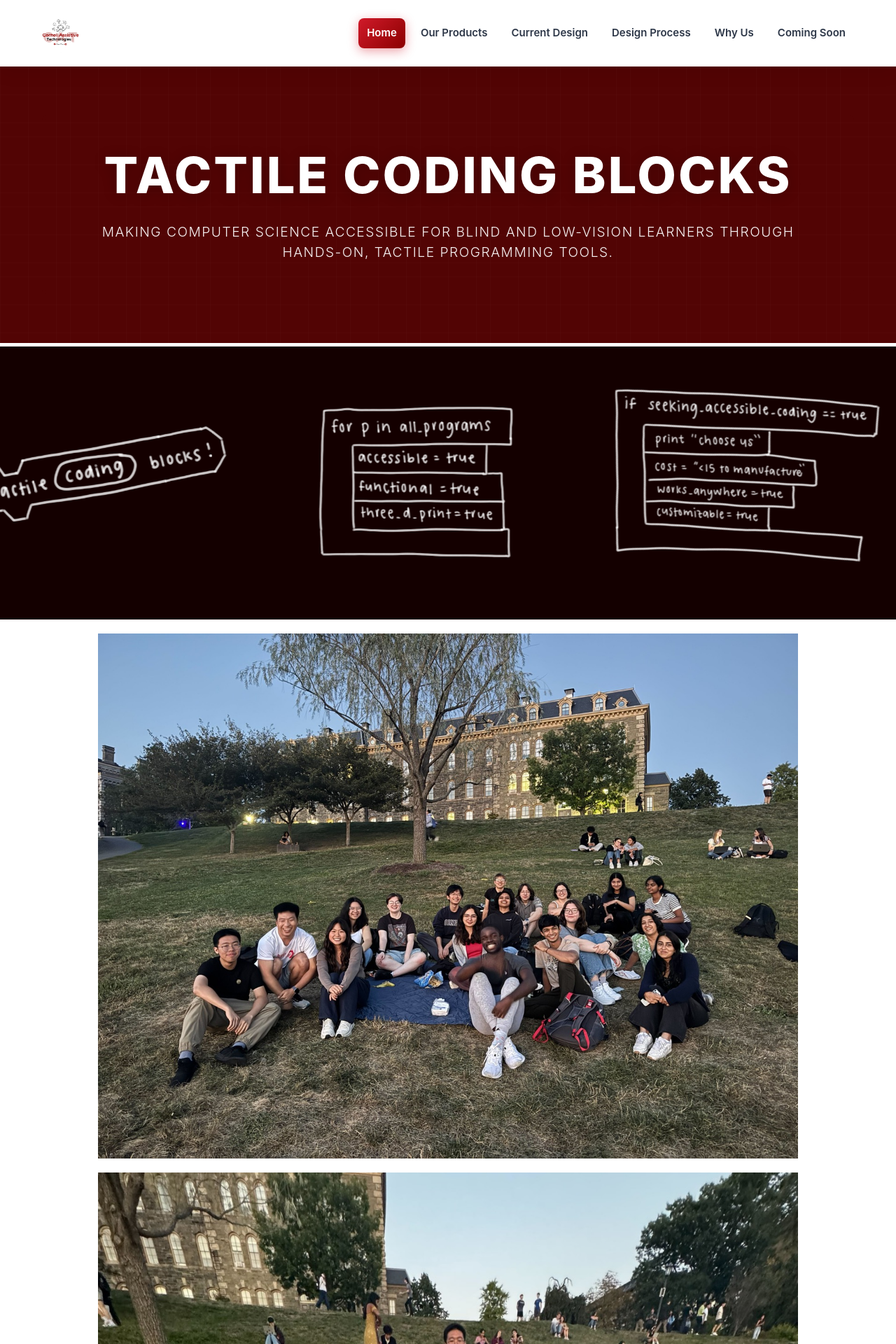
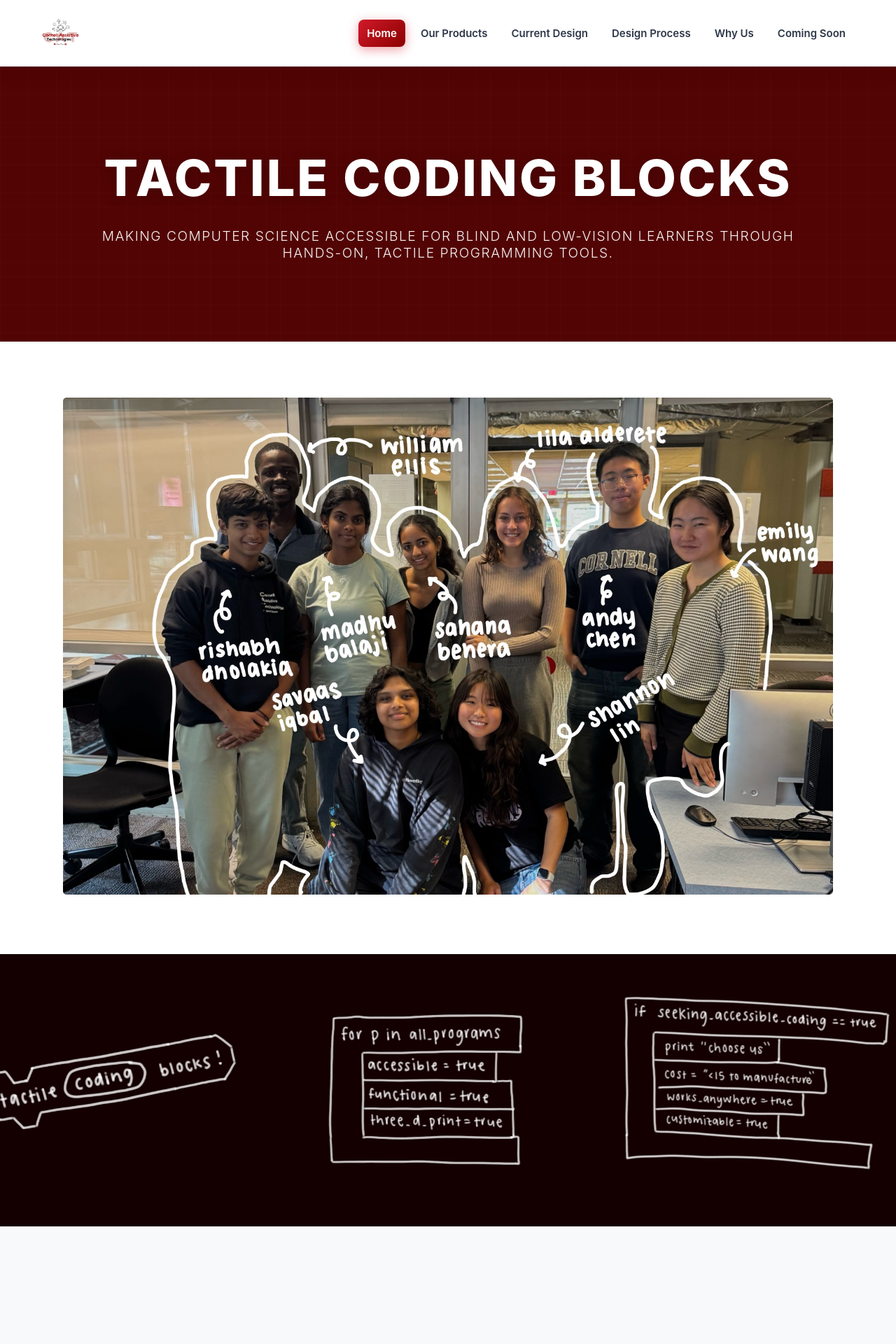
Before and after one commit to cornellassist/tactile-coding-blocks-website, a React (Vite) app: page / in a window 1280 px wide. Shown: the top 1920 px of the page at 70% size. After the commit the page ends 1752 px from the top, so only its background shows below. Built offline with nearby package versions, Linux system fonts and the light colour scheme.

Commit message:
Added annotated photo

```diff
--- a/src/index.css
+++ b/src/index.css
@@ -1,53 +1,7 @@
 :root {
-  font-family: system-ui, Avenir, Helvetica, Arial, sans-serif;
-  line-height: 1.5;
-  font-weight: 400;
-
-  color-scheme: light dark;
-  color: rgba(255, 255, 255, 0.87);
-  background-color: #242424;
-
-  font-synthesis: none;
-  text-rendering: optimizeLegibility;
-  -webkit-font-smoothing: antialiased;
-  -moz-osx-font-smoothing: grayscale;
+  font-family: 'Inter', system-ui, -apple-system, sans-serif;
 }
 
 body {
   margin: 0;
-  display: flex;
-  place-items: center;
-  min-width: 320px;
-  min-height: 100vh;
 }
-
-h1 {
-  font-size: 3.2em;
-  line-height: 1.1;
-}
-
-button {
-  border-radius: 8px;
-  border: 1px solid transparent;
-  padding: 0.6em 1.2em;
-  font-size: 1em;
-  font-weight: 500;
-  font-family: inherit;
-  background-color: #1a1a1a;
-  cursor: pointer;
-  transition: border-color 0.25s;
-}
-button:focus,
-button:focus-visible {
-  outline: 4px auto -webkit-focus-ring-color;
-}
-
-@media (prefers-color-scheme: light) {
-  :root {
-    color: #213547;
-    background-color: #ffffff;
-  }
-  button {
-    background-color: #f9f9f9;
-  }
-}
--- a/src/pages/Home.tsx
+++ b/src/pages/Home.tsx
@@ -10,12 +10,7 @@ import b4 from "../images/block1drawing.png"
 
 
 // Collage images
-import h1 from '../images/h1.jpg';
-import h2 from '../images/h2.jpg';
-import h3 from '../images/h3.jpg';
-import h4 from '../images/h4.jpg';
-import h5 from '../images/h5.jpg';
-import h6 from '../images/h6.jpg';
+import h7 from '../images/annotatedTeam.jpg';
 
 const Home: React.FC = () => {
   return (
@@ -34,7 +29,14 @@ const Home: React.FC = () => {
       </div>
     </section>
 
-  <div className="block-strip-between"></div>
+    {/* Collage Section */}
+    <section className="collage-section">
+      <div className="collage-grid">
+        <img src={h7} alt="Team photo of the tacticle coding blocks group" />
+      </div>
+    </section>
+
+    <div className="block-strip-between"></div>
 
     {/* Block Drawings Strip */}
     <section className="block-strip">
@@ -46,19 +48,6 @@ const Home: React.FC = () => {
       </div>
     </section>
 
-
-      {/* Collage Section */}
-      <section className="collage-section">
-        <div className="collage-grid">
-          <img src={h4} alt="Assembly of tactile coding blocks in progress" />
-          <img src={h1} alt="Close-up of tactile coding block design" />
-          <img src={h2} alt="Braille integration on tactile blocks" />
-          <img src={h3} alt="3D printing process for tactile blocks" />
-          <img src={h5} alt="Completed tactile coding block set" />
-          <img src={h6} alt="Students using tactile coding blocks in classroom" />
-        </div>
-      </section>
-
     </div>
   );
 };
--- a/src/styles/home.css
+++ b/src/styles/home.css
@@ -111,24 +111,37 @@
 
 /* COLLAGE */
 
+/* TEAM IMAGE SECTION */
+
 .collage-section {
-  padding: 20px 20px;
+  padding: 80px 20px;
   background: white;
+  display: flex;
+  justify-content: center;
 }
 
 .collage-grid {
+  width: 100%;
+  max-width: 1100px;
   display: flex;
-  flex-direction: column;
-  gap: 20px;
-  max-width: 1000px;
-  margin: 0 auto;
+  justify-content: center;
+  align-items: center;
 }
 
 .collage-grid img {
   width: 100%;
+  max-width: 1200px;
   height: auto;
-  object-fit: contain;
-  background: white;
+  object-fit: cover;
+  border-radius: 5px;
+
+  /* interaction */
+  transition: transform 0.45s ease;
+}
+
+
+.collage-grid img:hover {
+  transform: scale(1.03);
 }
 
 @keyframes fadeInUp {
```
Also changed, not shown: src/images/annotatedTeam.jpg (added), 1 other file (tests, documents, lock files or other folders).
